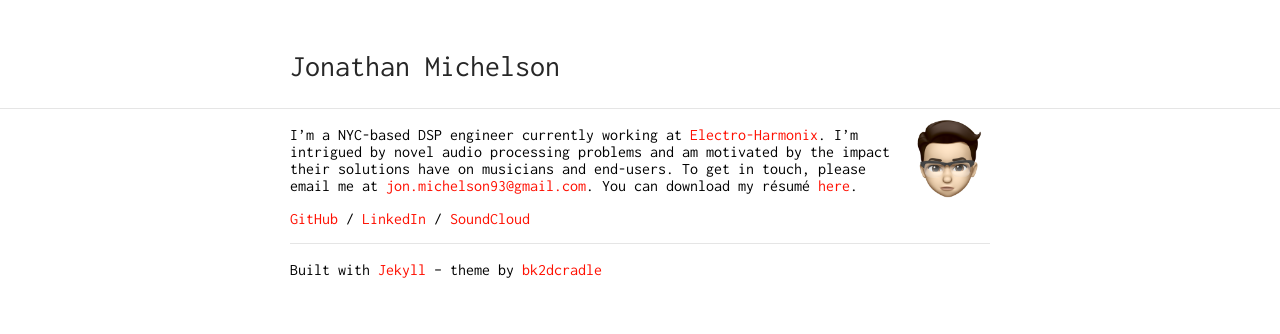
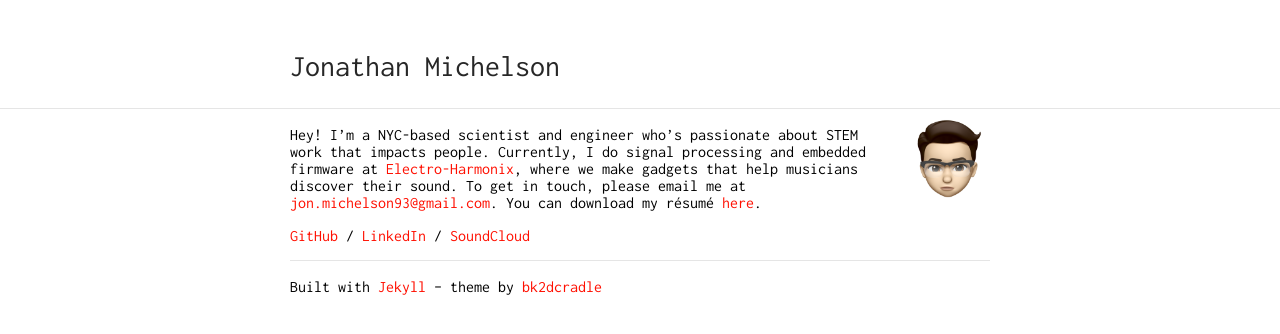
Before and after one commit to jmichel3/jmichel3.github.io, a Jekyll site: the page built from index.md, in a window 1280 px wide. Shown: the top 334 px of the page. Built offline with Jekyll 4.4.1, drawn with Linux system fonts in a browser that asks for light colours.

Commit message:
new asset, index.md changes

```diff
--- a/index.md
+++ b/index.md
@@ -4,7 +4,7 @@ layout: default
 
 <img class="profile-picture" src="assets/animoji-headshot.jpg">
 
-I'm a NYC-based DSP engineer currently working at [Electro-Harmonix](https://ehx.com). I’m intrigued by novel audio processing problems and am motivated by the impact their solutions have on musicians and end-users. To get in touch, please email me at [jon.michelson93@gmail.com](mailto:jon.michelson93@gmail.com). You can download my résumé [here](http://jonathanmichelson.com/assets/resume-20191112.pdf).
+Hey! I'm a NYC-based scientist and engineer who's passionate about STEM work that impacts people. Currently, I do signal processing and embedded firmware at [Electro-Harmonix](https://ehx.com), where we make gadgets that help musicians discover their sound. To get in touch, please email me at [jon.michelson93@gmail.com](mailto:jon.michelson93@gmail.com). You can download my résumé [here](http://jonathanmichelson.com/assets/resume-jjm.pdf).
 
 [GitHub](https://www.github.com/jmichel3) / [LinkedIn](https://www.linkedin.com/in/jonathanmichelson/) / [SoundClou](https://www.soundcloud.com/jonmichelson)[d](http://ec2-54-84-52-119.compute-1.amazonaws.com/blog/)
 
```
Also changed, not shown: 1 other file.
